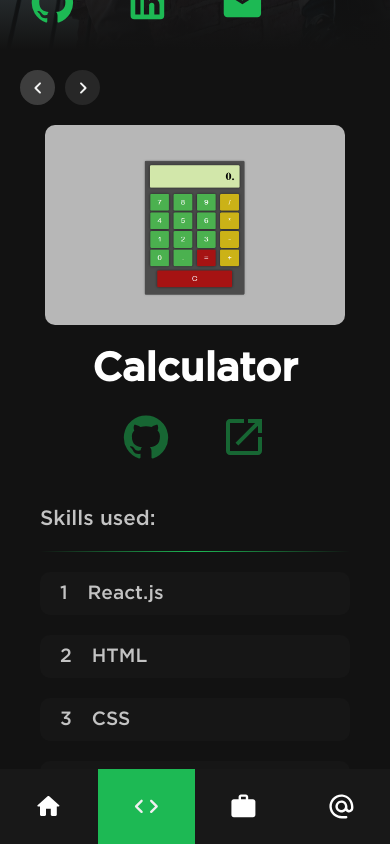
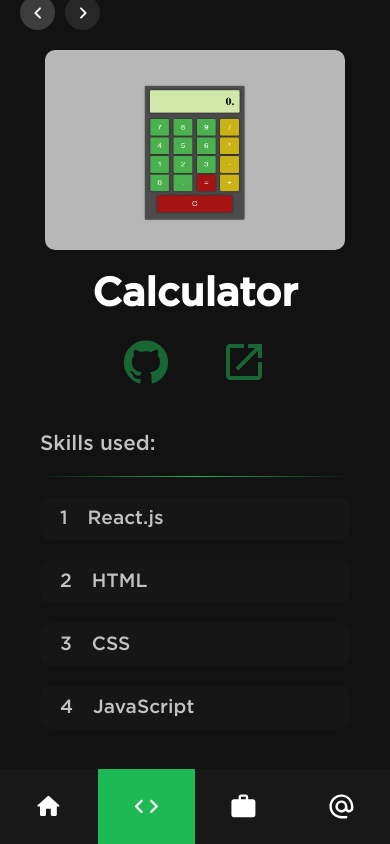
Before and after one commit to LucasButto/Portfolio-Spotify, a React (Create React App) app: page /projects in a window 390 px wide. Both pictures are taken after a click on the element "Calculator". Built offline with nearby package versions, Linux system fonts and the light colour scheme.

Commit message:
nav-bar mobile fixed

```diff
--- a/src/Styles/ProjectDisplay.css
+++ b/src/Styles/ProjectDisplay.css
@@ -1,7 +1,7 @@
 .project {
   position: relative;
   width: 100%;
-  height: calc(100vh - 440px);
+  height: auto;
   display: flex;
   justify-content: flex-start;
   flex-direction: column;
```
